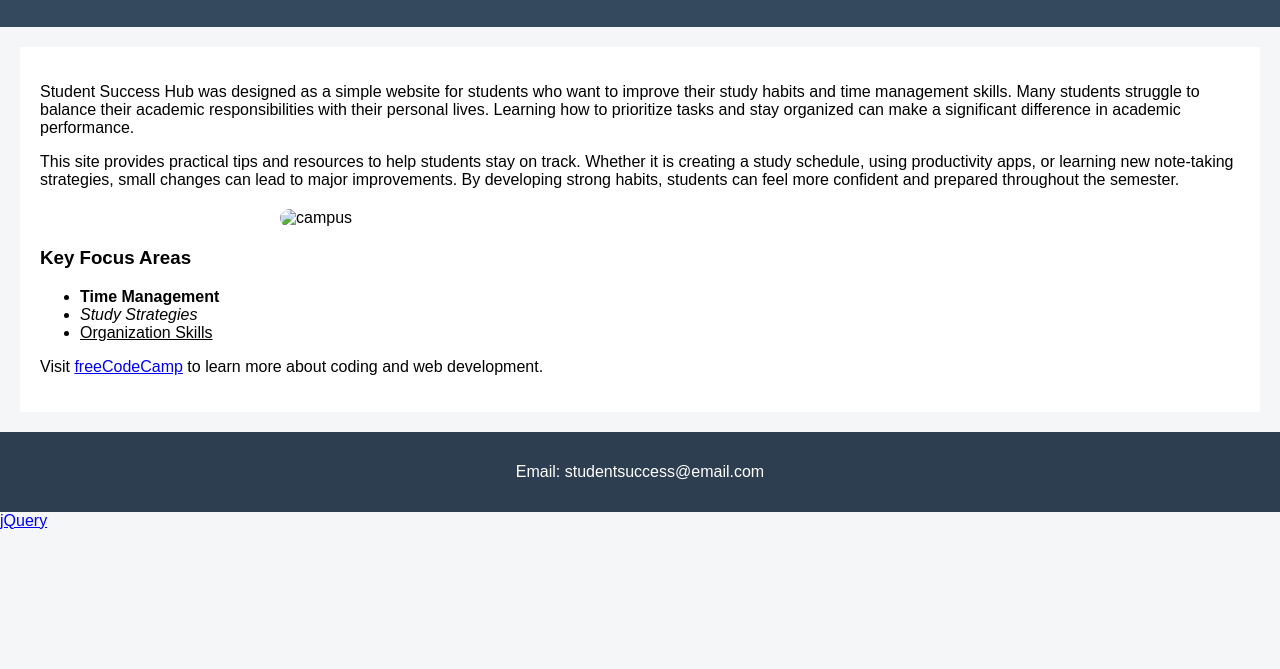
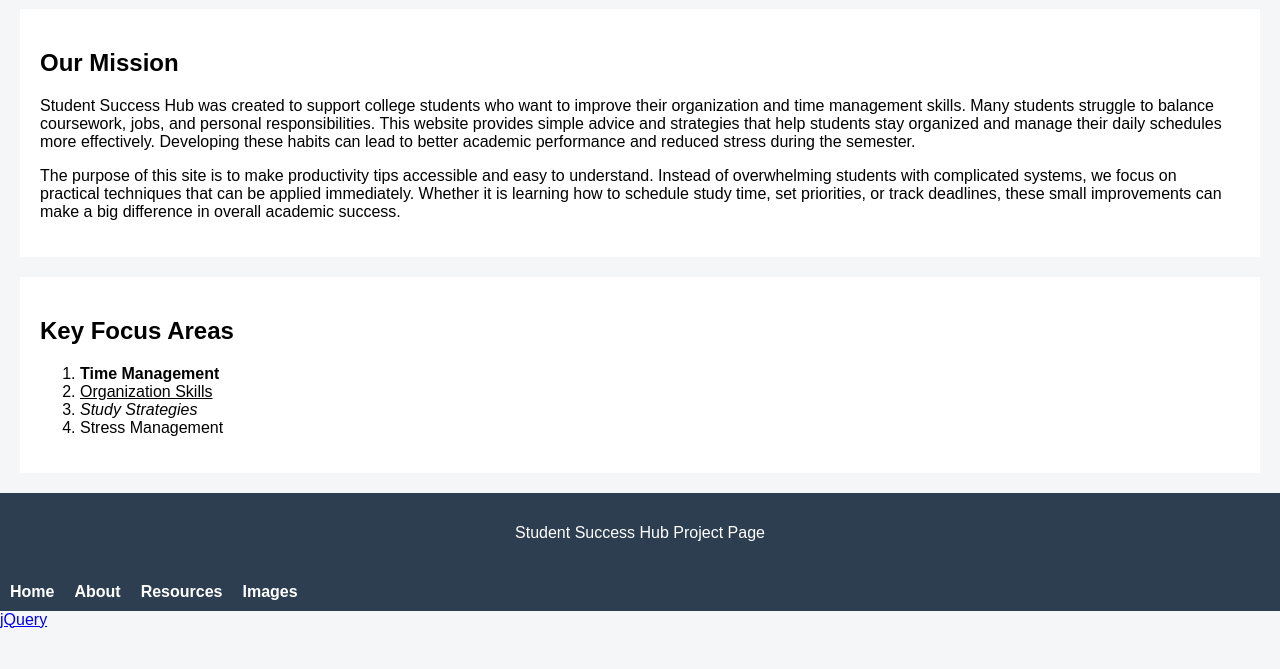
Before and after one commit to seibelaf-svg/AJ-Seibel---Website-, a plain HTML site: page about.html in a window 1280 px wide. Shown: the part 131-800 px from the top of the page. Drawn offline with Linux system fonts and the light colour scheme.

Commit message:
Update about.html

```diff
--- a/about.html
+++ b/about.html
@@ -1,13 +1,58 @@
+<!DOCTYPE html>
+<html lang="en">
 
-<!DOCTYPE html>
-<html>
 <head>
-<meta charset="UTF-8">
-<title>About</title>
-<link rel="stylesheet" href="styles.css">
-<script src="script.js" defer></script>
+    <meta charset="UTF-8">
+    <title>About Student Success Hub</title>
+    <link rel="stylesheet" href="styles.css">
 </head>
+
 <body>
+
+<header>
+    <h1>About This Website</h1>
+</header>
+
+<section>
+    <h2>Our Mission</h2>
+
+    <p>
+        Student Success Hub was created to support college students who want
+        to improve their organization and time management skills. Many students
+        struggle to balance coursework, jobs, and personal responsibilities.
+        This website provides simple advice and strategies that help students
+        stay organized and manage their daily schedules more effectively.
+        Developing these habits can lead to better academic performance and
+        reduced stress during the semester.
+    </p>
+
+    <p>
+        The purpose of this site is to make productivity tips accessible and
+        easy to understand. Instead of overwhelming students with complicated
+        systems, we focus on practical techniques that can be applied
+        immediately. Whether it is learning how to schedule study time, set
+        priorities, or track deadlines, these small improvements can make a
+        big difference in overall academic success.
+    </p>
+</section>
+
+<section>
+    <h2>Key Focus Areas</h2>
+
+    <ol>
+        <li><b>Time Management</b></li>
+        <li><u>Organization Skills</u></li>
+        <li><i>Study Strategies</i></li>
+        <li>Stress Management</li>
+    </ol>
+</section>
+
+<footer>
+    <p>Student Success Hub Project Page</p>
+</footer>
+
+</body>
+</html>
 <nav>
 <ul>
 <li><a href="index.html">Home</a></li>
@@ -16,38 +61,4 @@
 <li><a href="images.html">Images</a></li>
 </ul>
 </nav>
-<header>
-<h1>About Student Success Hub</h1>
-</header>
-<section>
-<p>
-Student Success Hub was designed as a simple website for students who
-want to improve their study habits and time management skills. Many
-students struggle to balance their academic responsibilities with
-their personal lives. Learning how to prioritize tasks and stay
-organized can make a significant difference in academic performance.
-</p>
-<p>
-This site provides practical tips and resources to help students stay
-on track. Whether it is creating a study schedule, using productivity
-apps, or learning new note-taking strategies, small changes can lead
-to major improvements. By developing strong habits, students can feel
-more confident and prepared throughout the semester.
-</p>
-<img src="images/campus.jpg" class="main-img" alt="campus">
-<h3>Key Focus Areas</h3>
-<ul>
-<li><b>Time Management</b></li>
-<li><i>Study Strategies</i></li>
-<li><u>Organization Skills</u></li>
-</ul>
-<p>
-Visit <a href="https://www.freecodecamp.org/">freeCodeCamp</a> to learn more about coding and web development.
-</p>
-</section>
-<footer>
-<p>Email: studentsuccess@email.com</p>
-</footer>
-</body>
-</html>
 <a href="jquery.html">jQuery</a>
```
